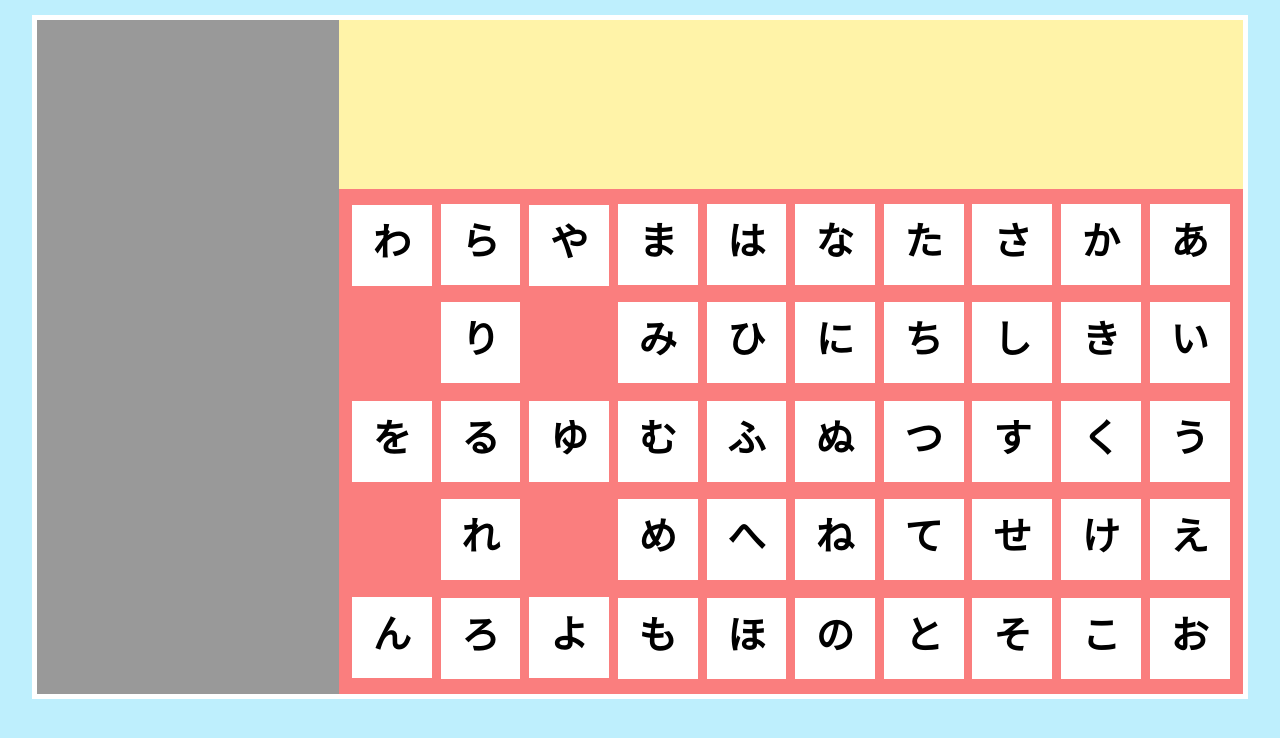
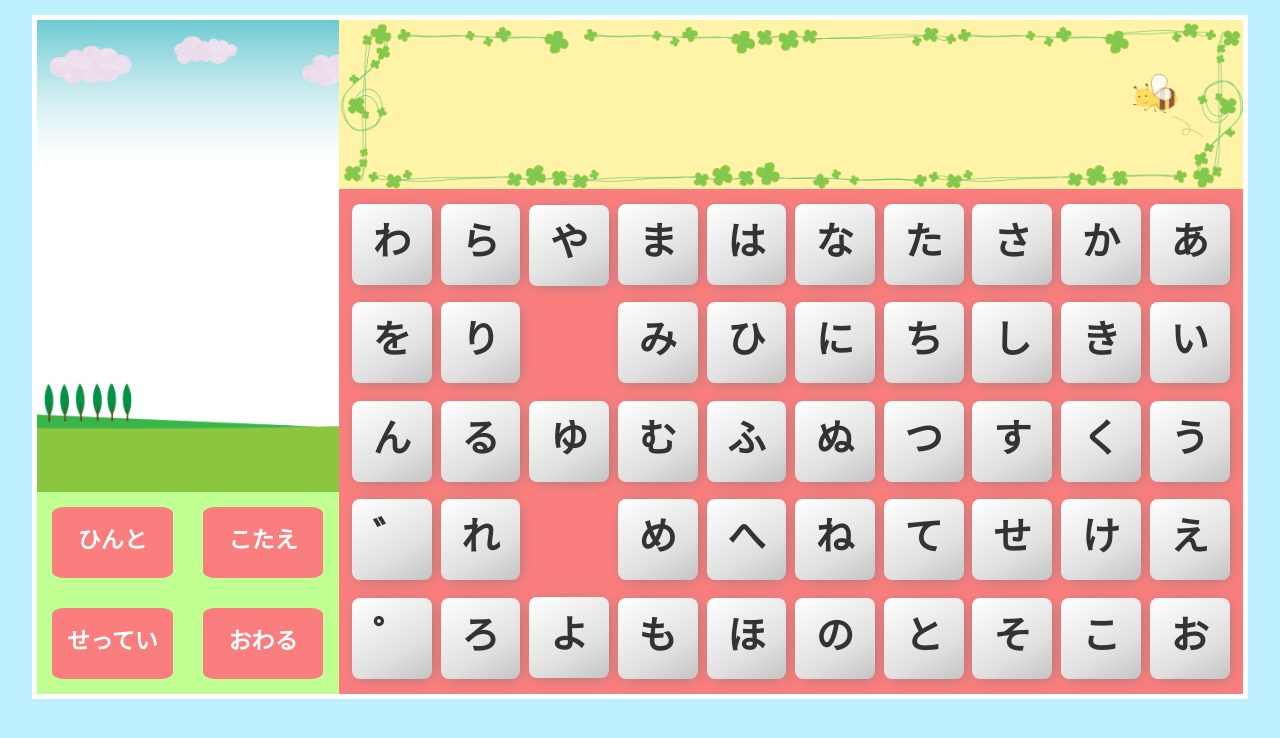
Before and after one commit to ShoTanabe/a-i-u-e-o, a Vue app: page /quiz in a window 1280 px wide. Shown: the top 738 px of the page. Built offline with nearby package versions, Linux system fonts and the light colour scheme.

Commit message:
add [゛] and [゜]

```diff
--- a/src/views/quiz.vue
+++ b/src/views/quiz.vue
@@ -4,11 +4,18 @@
       <div class="animation-area">
 
       </div>
+      <div class="menu-area">
+        <div class="menu-btn">ひんと</div>
+        <div class="menu-btn"
+        @click="clickAnswerBtn">こたえ</div>
+        <div class="menu-btn">せってい</div>
+        <div class="menu-btn">おわる</div>
+      </div>
     </div>
     <div class="container-right">
       <div class="answer-area">
         <div class="inputted-letter">
-          {{ inputtedLetter }}
+          {{ displayedLetters }}
         </div>
       </div>
       <div class="input-area">
@@ -19,9 +26,13 @@
           v-for="letter in japaneseSyllabary"
           :key="letter"
           @click="inputLetter(letter)"
-          :class="[(letter === 'や' || letter === 'ゆ' || letter === 'わ' || letter === 'を') ? 'next-empty' : '']">
+          :class="[(letter === 'や' || letter === 'ゆ') ? 'next-empty' : '']">
             <div class="letter">{{ letter }}</div>
           </li>
+          <li
+          @click="inputVoicedSoundMark"><div class="letter">゛</div></li>
+          <li
+          @click="inputSemiVoicedSoundMark"><div class="letter">゜</div></li>
 
         </ul>
 
@@ -40,34 +51,124 @@ export default {
       thirdLetter: '',
       fourthLetter: '',
       fifthLetter: '',
+      sixthLetter: '',
+      seventhLetter: '',
+      eighthLetter: '',
+      ninethLetter: '',
+      tenthLetter: '',
+      inputtedLetters: [],
       japaneseSyllabary: ['あ','い','う','え','お','か','き','く','け','こ','さ','し','す','せ','そ','た','ち','つ','て','と','な','に','ぬ','ね','の','は','ひ','ふ','へ','ほ','ま','み','む','め','も','や','ゆ','よ','ら','り','る','れ','ろ','わ','を','ん']
     }
   },
   computed: {
-    inputtedLetter() {
-      const inputLetter = this.firstLetter + this.secondLetter + this.thirdLetter + this.fourthLetter + this.fifthLetter;
-      return inputLetter;
+    displayedLetters() {
+      let preparedLetters = [];
+
+      this.inputtedLetters.forEach((letter) => {
+        if(letter === '゛') {
+          if(preparedLetters[preparedLetters.length - 1] === 'か') {
+            preparedLetters[preparedLetters.length - 1] = 'が';
+          }
+          else if(preparedLetters[preparedLetters.length - 1] === 'き') {
+            preparedLetters[preparedLetters.length - 1] = 'ぎ';
+          }
+          else if(preparedLetters[preparedLetters.length - 1] === 'く') {
+            preparedLetters[preparedLetters.length - 1] = 'ぐ';
+          }
+          else if(preparedLetters[preparedLetters.length - 1] === 'け') {
+            preparedLetters[preparedLetters.length - 1] = 'げ';
+          }
+          else if(preparedLetters[preparedLetters.length - 1] === 'こ') {
+            preparedLetters[preparedLetters.length - 1] = 'ご';
+          }
+          else if(preparedLetters[preparedLetters.length - 1] === 'さ') {
+            preparedLetters[preparedLetters.length - 1] = 'ざ';
+          }
+          else if(preparedLetters[preparedLetters.length - 1] === 'し') {
+            preparedLetters[preparedLetters.length - 1] = 'じ';
+          }
+          else if(preparedLetters[preparedLetters.length - 1] === 'す') {
+            preparedLetters[preparedLetters.length - 1] = 'ず';
+          }
+          else if(preparedLetters[preparedLetters.length - 1] === 'せ') {
+            preparedLetters[preparedLetters.length - 1] = 'ぜ';
+          }
+          else if(preparedLetters[preparedLetters.length - 1] === 'そ') {
+            preparedLetters[preparedLetters.length - 1] = 'ぞ';
+          }
+          else if(preparedLetters[preparedLetters.length - 1] === 'た') {
+            preparedLetters[preparedLetters.length - 1] = 'だ';
+          }
+          else if(preparedLetters[preparedLetters.length - 1] === 'ち') {
+            preparedLetters[preparedLetters.length - 1] = 'ぢ';
+          }
+          else if(preparedLetters[preparedLetters.length - 1] === 'つ') {
+            preparedLetters[preparedLetters.length - 1] = 'づ';
+          }
+          else if(preparedLetters[preparedLetters.length - 1] === 'て') {
+            preparedLetters[preparedLetters.length - 1] = 'で';
+          }
+          else if(preparedLetters[preparedLetters.length - 1] === 'と') {
+            preparedLetters[preparedLetters.length - 1] = 'ど';
+          }
+          else if(preparedLetters[preparedLetters.length - 1] === 'は') {
+            preparedLetters[preparedLetters.length - 1] = 'ば';
+          }
+          else if(preparedLetters[preparedLetters.length - 1] === 'ひ') {
+            preparedLetters[preparedLetters.length - 1] = 'び';
+          }
+          else if(preparedLetters[preparedLetters.length - 1] === 'ふ') {
+            preparedLetters[preparedLetters.length - 1] = 'ぶ';
+          }
+          else if(preparedLetters[preparedLetters.length - 1] === 'へ') {
+            preparedLetters[preparedLetters.length - 1] = 'べ';
+          }
+          else if(preparedLetters[preparedLetters.length - 1] === 'ほ') {
+            preparedLetters[preparedLetters.length - 1] = 'ぼ';
+          }
+        }
+        else if(letter === '゜') {
+          if(preparedLetters[preparedLetters.length - 1] === 'は') {
+            preparedLetters[preparedLetters.length - 1] = 'ぱ';
+          }
+          else if(preparedLetters[preparedLetters.length - 1] === 'ひ') {
+            preparedLetters[preparedLetters.length - 1] = 'ぴ';
+          }
+          else if(preparedLetters[preparedLetters.length - 1] === 'ふ') {
+            preparedLetters[preparedLetters.length - 1] = 'ぷ';
+          }
+          else if(preparedLetters[preparedLetters.length - 1] === 'へ') {
+            preparedLetters[preparedLetters.length - 1] = 'ぺ';
+          }
+          else if(preparedLetters[preparedLetters.length - 1] === 'ほ') {
+            preparedLetters[preparedLetters.length - 1] = 'ぽ';
+          }
+        }
+        else {
+          preparedLetters.push(letter);
+        }
+      })
+
+      let displayedLetters = '';
+      preparedLetters.forEach((letter) => {
+        displayedLetters = displayedLetters + letter;
+      })
+
+      return displayedLetters;
     }
   },
   methods: {
     inputLetter(letter) {
-      if(this.firstLetter === '') {
-        this.firstLetter = letter;
-      } else if(this.secondLetter === '') {
-        this.secondLetter = letter;
-      } else if(this.thirdLetter === '') {
-        this.thirdLetter = letter;
-      } else if(this.fourthLetter === '') {
-        this.fourthLetter = letter;
-      } else if(this.fifthLetter === '') {
-        this.fifthLetter = letter;
-      } else if(this.fifthLetter !== '') {
-        this.firstLetter = '';
-        this.secondLetter = '';
-        this.thirdLetter = '';
-        this.fourthLetter = '';
-        this.fifthLetter = '';
-      }
+      this.inputtedLetters.push(letter);
+    },
+    inputVoicedSoundMark() {
+      this.inputtedLetters.push('゛');
+    },
+    inputSemiVoicedSoundMark() {
+      this.inputtedLetters.push('゜');
+    },
+    clickAnswerBtn() {
+      this.inputtedLetters = [];
     }
   }
 }
@@ -90,7 +191,33 @@ export default {
       .animation-area {
         background-color: #999999;
         width: 100%;
-        height: 100%;
+        height: 70%;
+        background-image: url(/farm.png);
+        background-size: contain;
+      }
+
+      .menu-area {
+        background-color: #c0ff91;
+        width: 100%;
+        height: 30%;
+        display: flex;
+        flex-wrap: wrap;
+        justify-content: space-around;
+        align-items: center;
+
+        .menu-btn {
+          width: 40%;
+          height: 35%;
+          background-color: #fa7e7e;
+          border-radius: 10%;
+          text-align: center;
+          color: #fff;
+          font-size: 1.8vw;
+          font-weight: bold;
+          line-height: 5.2vw;
+          cursor: pointer;
+        }
+
       }
 
     }
@@ -101,9 +228,10 @@ export default {
       float: left;
 
       .answer-area {
-        background-color: #fff3a8;
         width: 100%;
         height: 25%;
+        background-image: url(/answer-area.png);
+        background-size: contain;
 
         .inputted-letter {
           padding: 2vw;
@@ -133,9 +261,11 @@ export default {
           li {
             height: 16%;
             width: 9%;
-            background-color: #fff;
+            background: linear-gradient(150deg, rgba(255,255,255,1) 0%, rgba(224,224,224,1) 65%, rgba(196,196,196,1) 100%);
             margin: 1% 0;
             cursor: pointer;
+            border-radius: 10%;
+            box-shadow: 2px 2px 15px -5px #777777;
 
             .letter {
               margin: 0 auto;
@@ -143,6 +273,7 @@ export default {
               font-size: 3vw;
               line-height: 6vw;
               text-align: center;
+              color: #333333;
             }
 
           }
```
Also changed, not shown: public/answer-area.png (added), public/farm.png (added).
